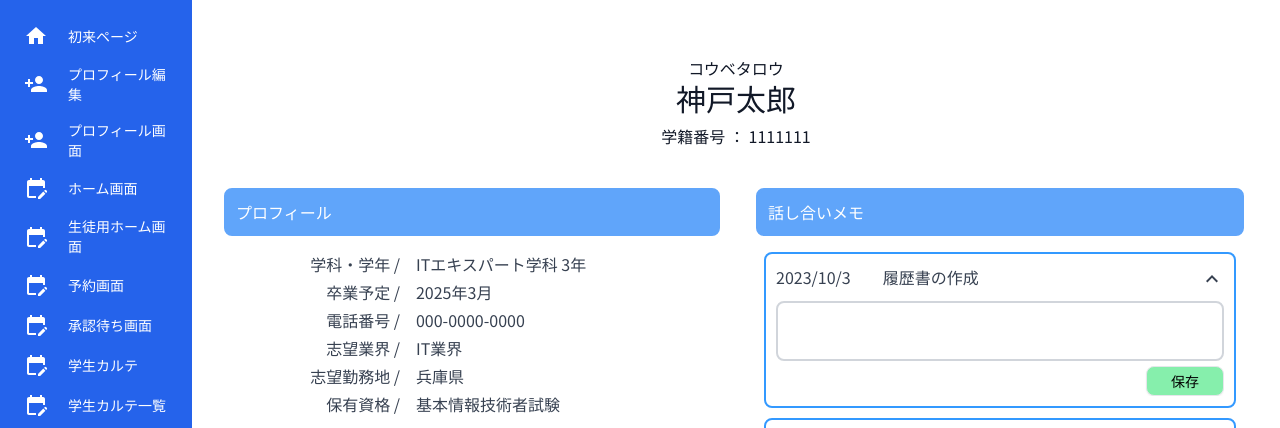
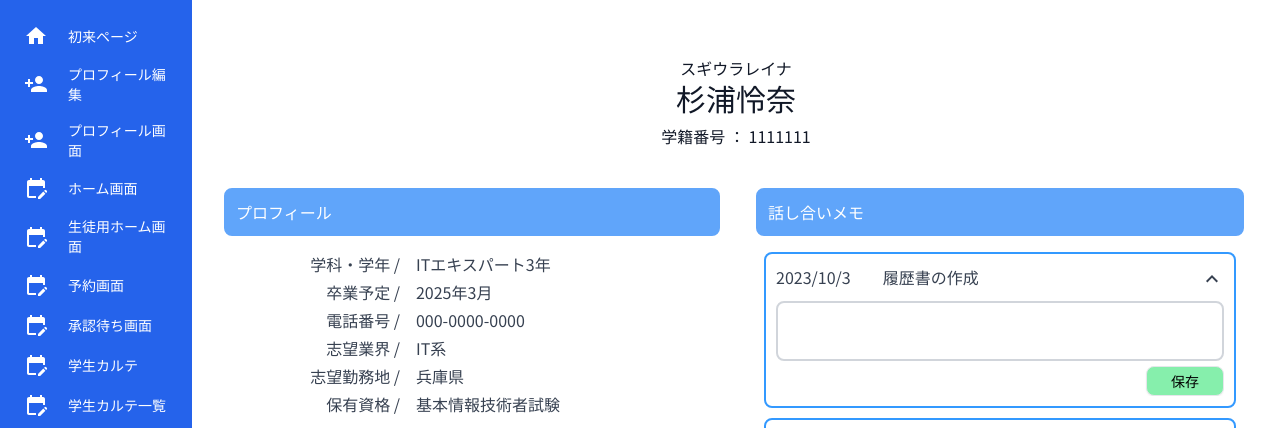
Before and after one commit to Aruche-code/kd-reserve, a Next.js app: page /dev/record in a window 1280 px wide. Shown: the top 428 px of the page. Built offline with nearby package versions, Linux system fonts and the light colour scheme.

Commit message:
学生カルテ修正

```diff
--- a/app/(root)/dev/record/page.tsx
+++ b/app/(root)/dev/record/page.tsx
@@ -49,6 +49,23 @@ const data = [
 
 const Record = () => {
 
+    const testUsers = [
+        {
+            id: '601b92ee95861639c3e2c44b',
+            gakuseki: '1111111',
+            name: "杉浦怜奈",
+            kana: "スギウラレイナ",
+            tel: "000-0000-0000",
+            department: "ITエキスパート",
+            grade: "3年",
+            graduationYear: "2025年",
+            graduationMonth: "3月",
+            industry: "IT系",
+            workLocation: "兵庫県",
+            qualifications: "基本情報技術者試験",
+        }
+    ];
+
     const [selected, setSelected] = useState(0);
 
     const toggle = (i) => {
@@ -60,17 +77,19 @@ const Record = () => {
 
 
     return (
+        <div>
+            {testUsers.map(user => (
+                <div className="bg-white h-screen w-full">
 
-        <div className="bg-white h-screen w-full">
                     <div className="bg-white flex-col text-center mt-10 mb-10">
                         <div className="text-gray-900">
-                    コウベタロウ
+                            {user.kana}
                         </div>
                         <div className="text-gray-900 text-3xl">
-                    神戸太郎
+                            {user.name}
                         </div>
                         <div className="text-gray-900 mt-2 flex flex-row">
-                    <div className="w-full ">学籍番号 ： 1111111</div>
+                            <div className="w-full ">学籍番号 ： {user.gakuseki}</div>
                         </div>
                     </div>
 
@@ -82,27 +101,27 @@ const Record = () => {
                             <div className="bg-white p-2 ml-5 mr-5 text-gray-700 px-2 text-sm md:text-base">
                                 <div className="px-5 mb-1 flex flex-row mt-2">
                                     <div className="w-1/3 text-right">学科・学年 /</div>
-                            <div className="w-2/3 px-4">ITエキスパート学科 3年</div>
+                                    <div className="w-2/3 px-4">{user.department}{user.grade}</div>
                                 </div>
                                 <div className="px-5 mb-1 flex flex-row">
                                     <div className="w-1/3 text-right">卒業予定 /</div>
-                            <div className="w-2/3 px-4">2025年3月</div>
+                                    <div className="w-2/3 px-4">{user.graduationYear}{user.graduationMonth}</div>
                                 </div>
                                 <div className="px-5 mb-1 flex flex-row">
                                     <div className="w-1/3 text-right">電話番号 /</div>
-                            <div className="w-2/3 px-4">000-0000-0000</div>
+                                    <div className="w-2/3 px-4">{user.tel}</div>
                                 </div>
                                 <div className="px-5 mb-1 flex flex-row">
                                     <div className="w-1/3 text-right">志望業界 /</div>
-                            <div className="w-2/3 px-4">IT業界</div>
+                                    <div className="w-2/3 px-4">{user.industry}</div>
                                 </div>
                                 <div className="px-5 mb-1 flex flex-row">
                                     <div className="w-1/3 text-right">志望勤務地 /</div>
-                            <div className="w-2/3 px-4">兵庫県</div>
+                                    <div className="w-2/3 px-4">{user.workLocation}</div>
                                 </div>
                                 <div className="px-5 mb-1 flex flex-row">
                                     <div className="w-1/3 text-right">保有資格 /</div>
-                            <div className="w-2/3 px-4">基本情報技術者試験</div>
+                                    <div className="w-2/3 px-4">{user.qualifications}</div>
                                 </div>
                             </div>
                         </div>
@@ -138,6 +157,9 @@ const Record = () => {
                             </div>
                         </div>
                     </div>
+
+                </div>
+            ))}
         </div>
     );
 }
```
Lines whose indentation alone changed are shown as unchanged.
